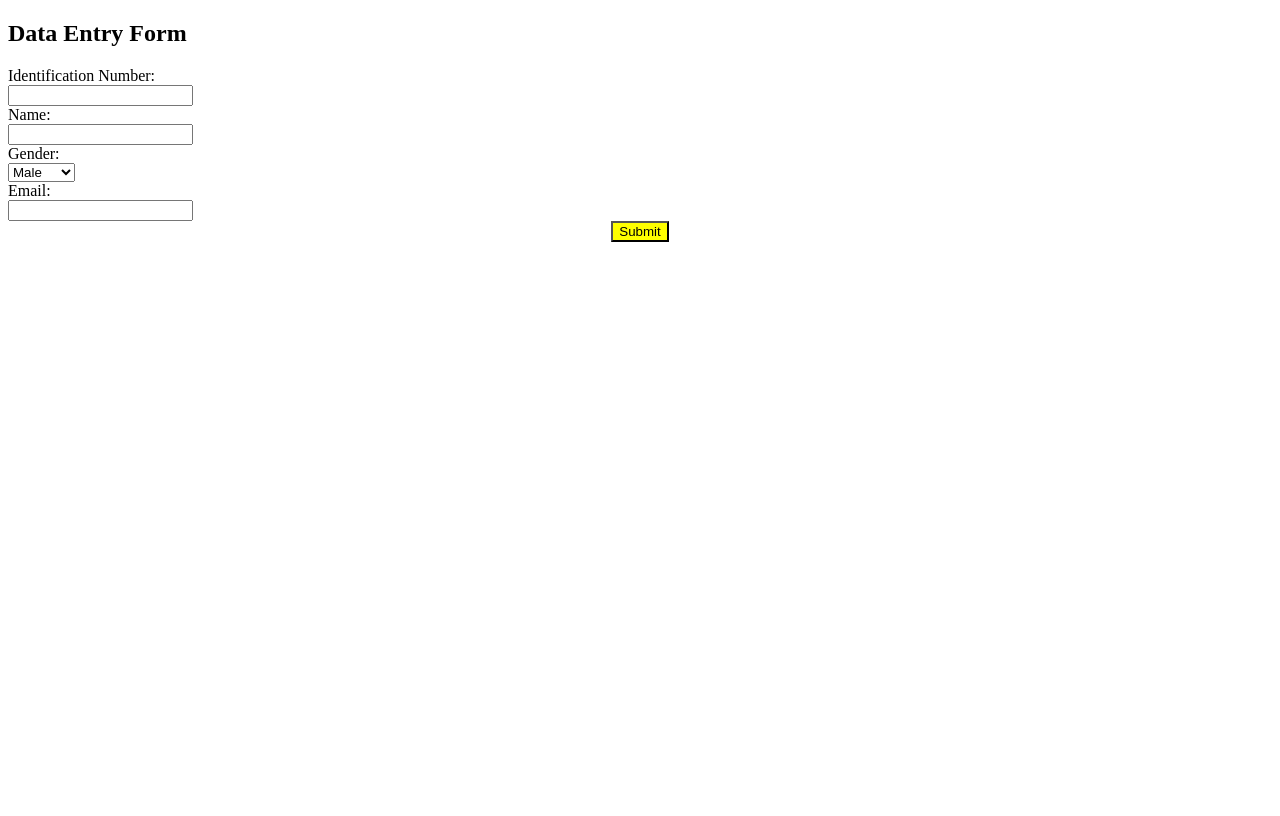
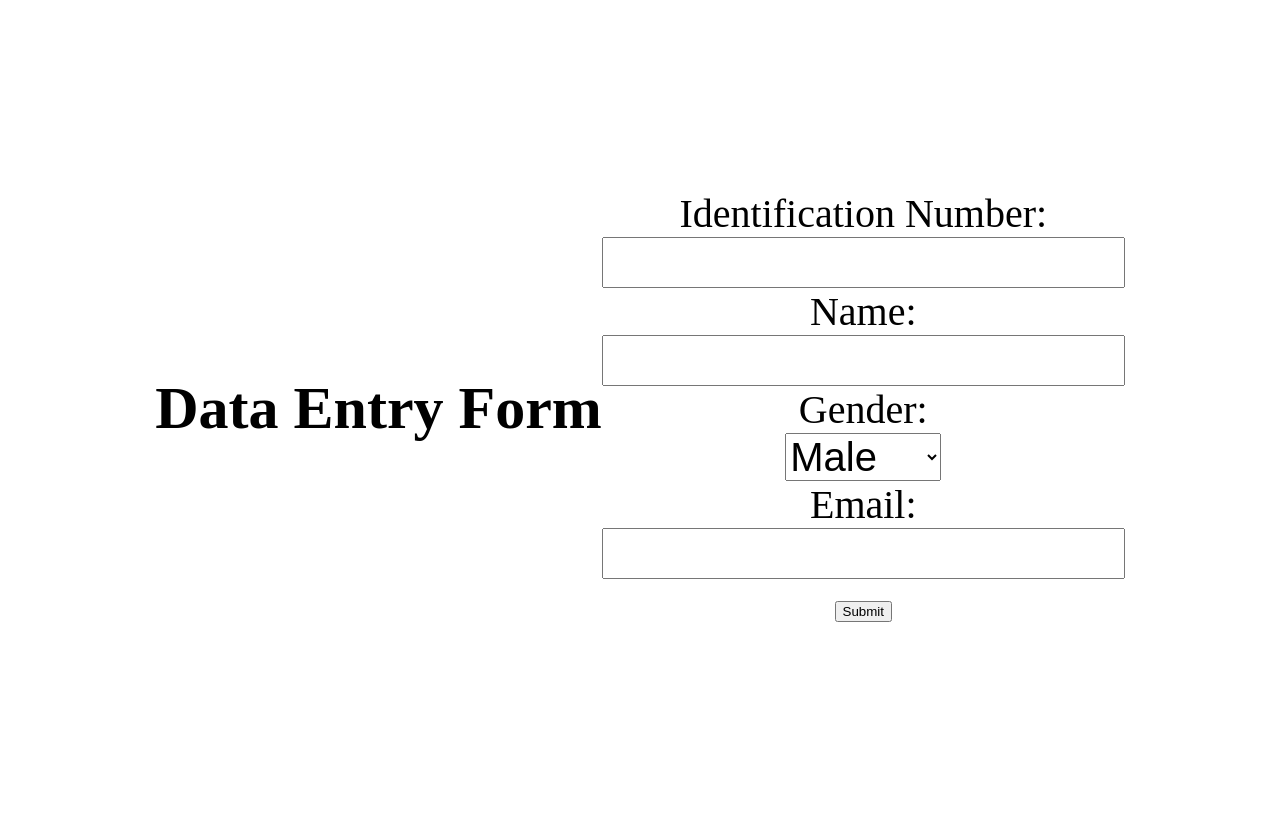
Before and after one commit to ccc5359/pr1, a Flask app: page / in a window 1280 px wide. Before the commit the page ends 242 px from the top, so only its background shows below. Run offline with Flask 3, Linux system fonts and the light colour scheme.

Commit message:
Update input_data.html

```diff
--- a/templates/input_data.html
+++ b/templates/input_data.html
@@ -1,16 +1,29 @@
 <!DOCTYPE html>
 <html>
-   <style>
-    /* 讓按鈕置中 */
-    input[type="submit"] {
-        display: block;
-        margin: 0 auto;
-        background-color: yellow; /* 更改背景顏色為黃色 */
-    }
-</style>
+
 <head>
     <title>Data Entry Form</title>
+    <style>
+        body {
+            display: flex;
+            justify-content: center;
+            align-items: center;
+            height: 100vh;
+            font-size: 40px;
+        }
+
+        form {
+            text-align: center;
+        }
+
+        input[type="text"],
+        input[type="email"],
+        select {
+            font-size: 40px;
+        }
+    </style>
 </head>
+
 <body>
     <h2>Data Entry Form</h2>
     <form action="/submit_form" method="post">
@@ -28,4 +41,5 @@
         <input type="submit" value="Submit">
     </form>
 </body>
+
 </html>
```
